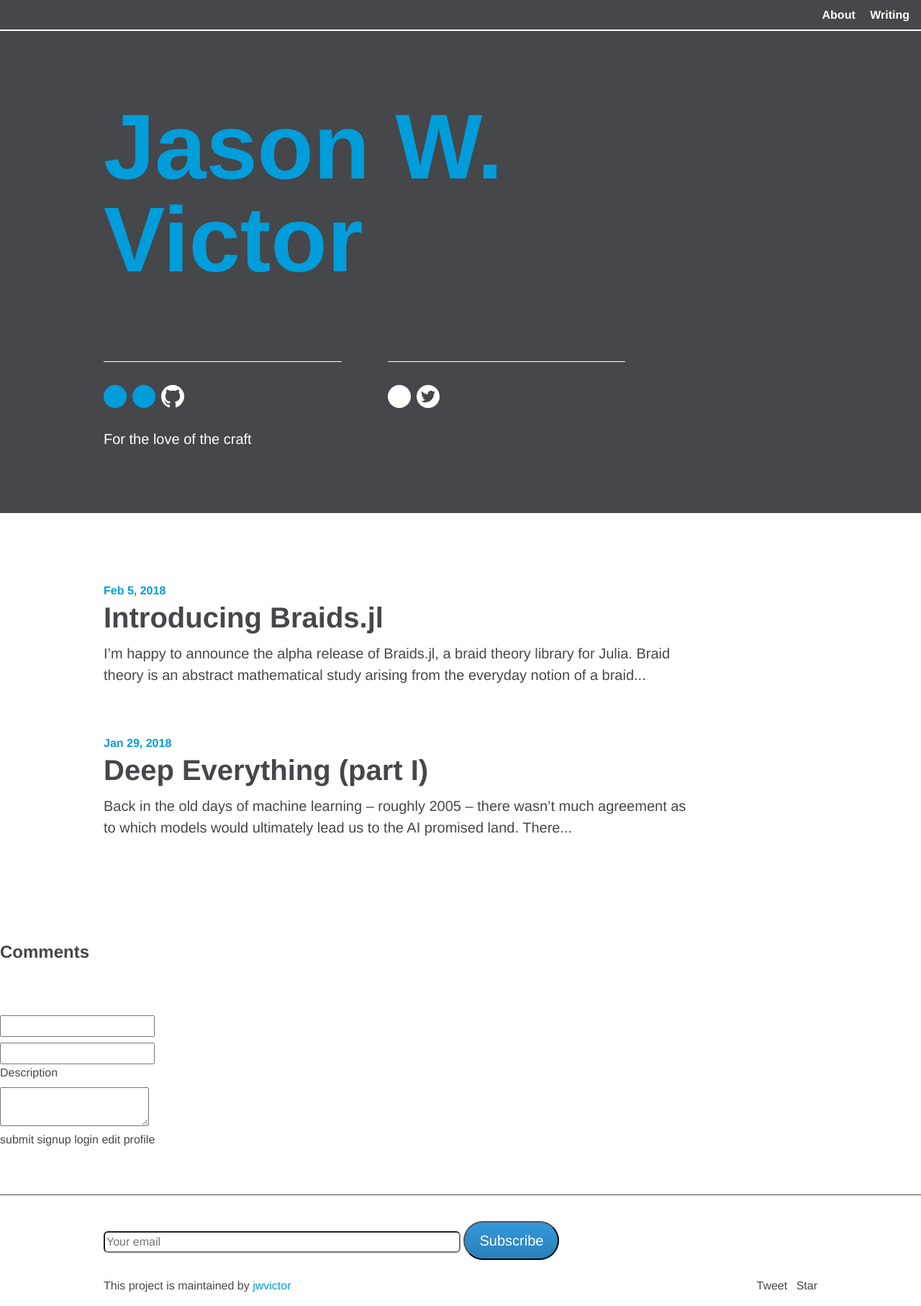
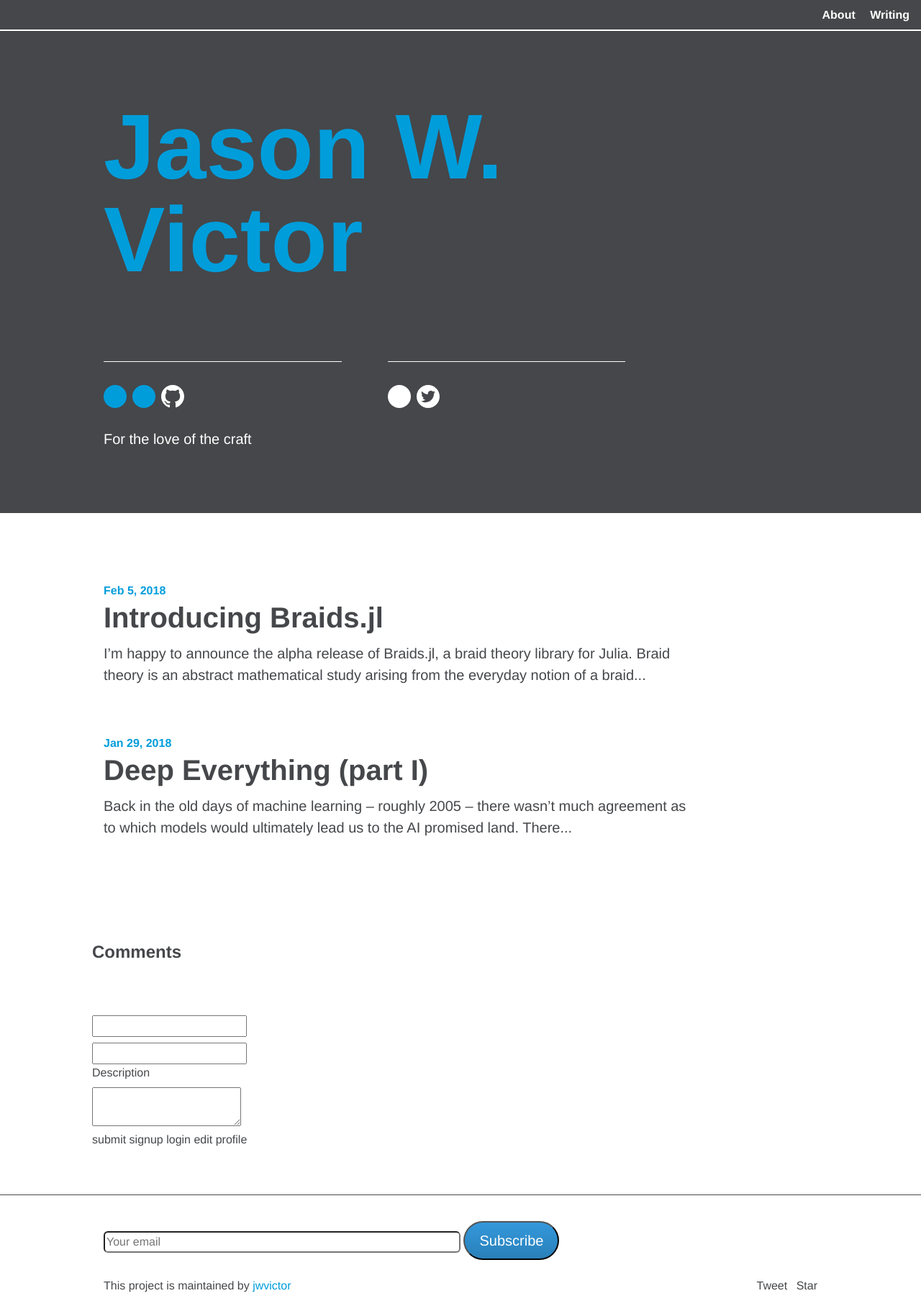
Before and after one commit to jwvictor/jwvictor.github.io, a Jekyll site: the page built from index.html, in a window 1280 px wide. Shown: the whole page at 72% size. Built offline with Jekyll 4.4.1, drawn with Linux system fonts in a browser that asks for light colours; comment, search, counter and statistics services are not loaded; a style sheet for code colours, icons or effects is not loaded.

Commit message:
trying to move comments to template file

```diff
--- a/_includes/footer.html
+++ b/_includes/footer.html
@@ -1,6 +1,7 @@
 
+
+<div style="max-width: 1024px; margin: auto">
 <h3>Comments</h4>
-
 <div id="comments" class="zp-main">
   <div class="zp-inputs">
       <p>
@@ -24,6 +25,7 @@
       <a class="zp-edit-profile-link zp-form-link" href="#">edit profile</a>
   </div>
   <div class="zp-comments"></div>
+</div>
 </div>
 <script>
   // Takes ID, subuser token, div ID, and options.
```
